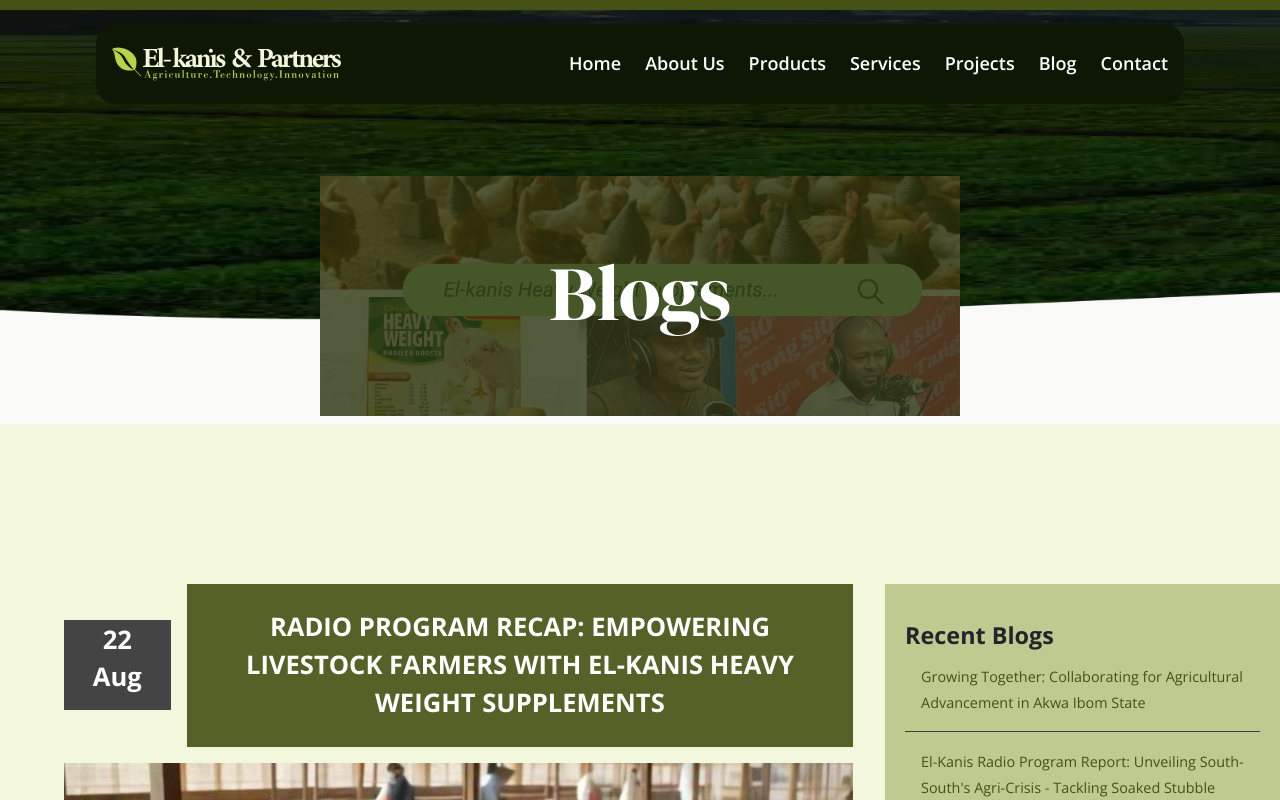
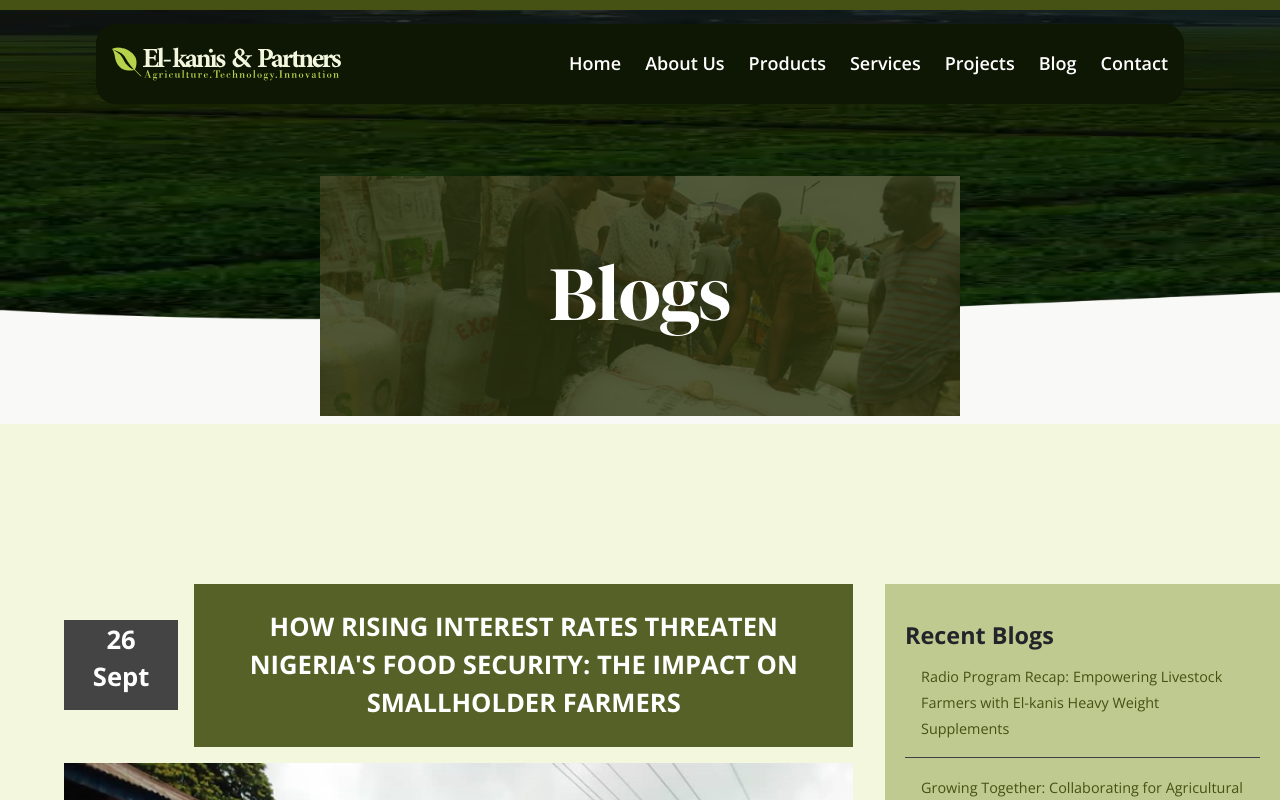
Before and after one commit to AbayomiOlaoye/elkanis_official_website, a React (Create React App) app: page /blogs in a window 1280 px wide. Shown: the top 800 px of the page. Built offline with nearby package versions, Linux system fonts and the light colour scheme.

Commit message:
Update page

```diff
--- a/src/components/pages/Home.js
+++ b/src/components/pages/Home.js
@@ -7,6 +7,7 @@
 import { motion } from 'framer-motion';
 import { TiMail } from 'react-icons/ti';
 import { CiLocationOn } from 'react-icons/ci';
+import { FaLinkedin } from 'react-icons/fa';
 import { SlCallEnd } from 'react-icons/sl';
 import axios from 'axios';
 import Hero from '../sections/hero/Hero';
@@ -142,6 +143,18 @@
                   Mon - Fri: 8:00am - 5:00pm
                 </p>
               </div>
+              <div className="socials">
+                <h3 className="socials--title">Follow Us for News & Updates</h3>
+                <a
+                  href="https://www.linkedin.com/company/elkanis-and-partners/"
+                  target="_blank"
+                  rel="noreferrer"
+                  title="Follow us on LinkedIn"
+                  className="socials--link"
+                >
+                  <FaLinkedin className="linkedin" />
+                </a>
+              </div>
             </small>
           </div>
           <div className="privacy flex column a-i-c desktop">
--- a/src/components/sections/css/sections.css
+++ b/src/components/sections/css/sections.css
@@ -464,6 +464,16 @@
   margin: 3rem 0 1rem;
   max-width: 300px;
   width: 80%;
+}
+
+.socials {
+  margin-top: 1.5rem;
+}
+
+.linkedin {
+  font-size: 2rem;
+  color: var(--primary--01);
+  margin: 1rem 0;
 }
 
 /* Projects */
--- a/src/storage/blog.js
+++ b/src/storage/blog.js
@@ -16,8 +16,26 @@
 import image from '../assets/blogs/image.png';
 import chairAgro from '../assets/blogs/chairman.jpeg';
 import elkanis from '../assets/blogs/elkanis.png';
+import food from '../assets/blogs/food_security.png';
 
 const blogData = [
+  {
+    id: uuidv4(),
+    day: '26',
+    month: 'Sept',
+    year: '2024',
+    title: "How Rising Interest Rates Threaten Nigeria's Food Security: The Impact on Smallholder Farmers",
+    img: food,
+    content: [
+      'The rising interest rates set by the Central Bank of Nigeria (CBN) have become a major source of concern, especially for the food and agricultural sector. Recently, the CBN’s monetary policy, aimed at curbing inflation, has resulted in high interest rates, with the Monetary Policy Rate (MPR) now raised by 50 basis points to 27.25% from 26.75% “to moderate inflation,” which currently stands at 32.15%. This increase means that commercial bank interest rates will hover around 34%, while microfinance banks will offer rates as high as 40%. This decision, while meant to stabilize the economy, has had far-reaching negative consequences for smallholder farmers and the entire agricultural value chain.',
+      'Part of the discussion centered on how the supplement can lower Feed Conversion Ratio (FCR): We explored how our supplements are designed to optimize the FCR, meaning less feed is required for the same amount of weight gain in poultry. This efficiency is a game-changer for farmers, significantly cutting down feed costs—an expense that traditionally accounts for up to 90% of operational costs.',
+      "Balanced Nutrition for Better Growth: The importance of balanced nutrition can't be overstated. Our supplements ensure poultry receives all the essential nutrients for faster and healthier growth, reducing the time to market and allowing farmers to maximize their outputs.",
+      "Empowering Women and Youth: A major focus of our discussion was how El-kanis Heavy Weight supplements support women and youth in livestock farming. By lowering feed costs and increasing profitability, we're helping these groups overcome some of the biggest challenges in the industry, keeping them in business and thriving.",
+      "Driving Sustainable Agriculture: Our mission at El-kanis Agro is to create a sustainable and profitable agricultural sector. Through initiatives like these supplements, we're not just enhancing farm productivity; we're also contributing to food security and job creation across Nigeria.",
+      "Thank you to all the poultry farmers and agro inputs suppliers who patronize our products, and a special thanks to the wonderful El-kanisAgro team members for blending great supplements. Together, we're making strides towards a more prosperous future for our farmers.",
+      "Let's keep the conversation going—feel free to connect and reach out if you're interested in learning more about how El-kanis is transforming agriculture.",
+    ],
+  },
   {
     id: uuidv4(),
     day: '22',
@@ -27,12 +45,26 @@
     img: elkanis,
     content: [
       "Today, we had the privilege of discussing the critical role of El-kanis Heavy Weight livestock supplements on air, highlighting how we're helping poultry farmers improve their operations and boost profitability.",
-      'Part of the discussion centered on how the supplement can lower Feed Conversion Ratio (FCR): We explored how our supplements are designed to optimize the FCR, meaning less feed is required for the same amount of weight gain in poultry. This efficiency is a game-changer for farmers, significantly cutting down feed costs—an expense that traditionally accounts for up to 90% of operational costs.',
-      "Balanced Nutrition for Better Growth: The importance of balanced nutrition can't be overstated. Our supplements ensure poultry receives all the essential nutrients for faster and healthier growth, reducing the time to market and allowing farmers to maximize their outputs.",
-      "Empowering Women and Youth: A major focus of our discussion was how El-kanis Heavy Weight supplements support women and youth in livestock farming. By lowering feed costs and increasing profitability, we're helping these groups overcome some of the biggest challenges in the industry, keeping them in business and thriving.",
-      "Driving Sustainable Agriculture: Our mission at El-kanis Agro is to create a sustainable and profitable agricultural sector. Through initiatives like these supplements, we're not just enhancing farm productivity; we're also contributing to food security and job creation across Nigeria.",
-      "Thank you to all the poultry farmers and agro inputs suppliers who patronize our products, and a special thanks to the wonderful El-kanisAgro team members for blending great supplements. Together, we're making strides towards a more prosperous future for our farmers.",
-      "Let's keep the conversation going—feel free to connect and reach out if you're interested in learning more about how El-kanis is transforming agriculture.",
+      '<h3>The Strain on Smallholder Farmers</h3>',
+      'Nigeria’s agricultural sector, which employs over 70% of the country’s rural population, is heavily dependent on smallholder farmers. These farmers produce about 80% of the country’s food, yet they have limited or no access to capital. Some rely on microfinance institutions, cooperatives, and agricultural loans from commercial banks to fund inputs such as seeds, fertilizers, equipment, and labour. With the current high interest rates, access to affordable credit has become almost impossible for them. For instance, the Economic of Production (EOP) for rice now stands at N2 million per hectare. With microfinance banks charging interest rates of up to 40%, smallholder farmers are left struggling to secure loans. Imagine a rice farmer needing N2 million for one hectare, facing an additional N800,000 in interest payments. This financial burden cripples smallholder farmers and creates a ripple effect, threatening food production and food security across the country.',
+      ' Given the unpredictable nature of agriculture, where farmers deal with the risks of bad weather, pests, diseases, and fluctuating market prices, paying back loans at such high rates becomes a herculean task.',
+      '<h3>Impacts on Food Production</h3>',
+      'The high cost of borrowing has led many farmers to reduce the scale of their farming activities. Those who previously cultivated five hectares of land may now only cultivate two or three, while others abandon farming altogether. This reduction in the scale of farming has a direct impact on food production. The Food and Agriculture Organization (FAO) estimates that Nigeria needs to increase its food production by 50% by 2050 to feed its growing population. However, with smallholder farmers scaling back, this target seems increasingly out of reach.',
+      "For example, maize production, which is vital for food security, livestock feed, and industrial uses, has been hit hard. The reduction in maize cultivation due to high credit costs has led to a 15% drop in production over the last two years. Similarly, rice, Nigeria's staple, is facing challenges. According to the Rice Farmers Association of Nigeria (RIFAN), about 30% of rice farmers have abandoned their farms due to financial strain. These declines in key crops have serious implications for food security, especially as Nigeria remains a net importer of food.",
+      '<h3>Food Security Threatened</h3>',
+      'The ripple effects of reduced food production are already being felt across the country. Food prices have soared. The National Bureau of Statistics (NBS) reported that food inflation hit a record 27.02% in August 2023, with staples like rice, maize, and tomatoes experiencing significant price hikes. A 50kg bag of rice, which cost about N38,000 in 2022, now sells for over N95,000. This price surge has made it increasingly difficult for average Nigerians to afford basic meals, pushing more families into hunger.',
+      'The World Food Programme (WFP) and FAO have both warned that Nigeria is at risk of increased food insecurity if urgent actions are not taken to address the challenges in the agricultural sector. Over 25 million Nigerians were already projected to face food insecurity in 2024, and with smallholder farmers struggling to finance their operations due to high interest rates, this number could rise even further.',
+      '<h3>Collapse of Small and Medium Agribusinesses (SMAs)</h3>',
+      'The high interest rates also threaten the survival of small and medium agribusinesses that support smallholder farmers. Many agribusinesses depend on structured loans to purchase large quantities of farm produce from farmers, process these goods, and supply them to urban markets. However, with the high cost of borrowing, these businesses face cash flow challenges, which limit their capacity to operate. Some businesses are forced to scale down operations, while others are pushed out of business altogether. This creates a vicious cycle: smallholder farmers lose access to reliable markets, agribusinesses face financial distress, and food production and distribution networks collapse.',
+      "One notable example is Nigeria's poultry industry. The Poultry Association of Nigeria (PAN) has highlighted how rising costs of feed and borrowing have reduced the number of poultry farmers. Feed, which constitutes 70% of poultry production costs, has become more expensive, and fewer farmers are able to secure loans to keep their operations running. This has led to a 20% reduction in poultry production nationwide.",
+      '<h3>Implications for Future Agricultural Development</h3>',
+      'The current high interest rates have also stifled innovation and investment in the agricultural sector. Investors are wary of putting their money into agriculture, which is seen as a high-risk venture, especially with the prohibitive cost of capital. This limits the sector’s ability to adopt modern technologies that could boost productivity, such as precision farming, improved seed varieties, and mechanization. Without investment, the sector will remain underdeveloped, unable to meet Nigeria’s growing food demands or compete with global counterparts.',
+      'Furthermore, Nigeria’s agricultural policy goals, such as those outlined in the National Agricultural Technology and Innovation Policy (NATIP), are at risk of being derailed. The policy aims to ensure that agriculture contributes 25% of Nigeria’s GDP by 2025, but without affordable financing, achieving this target will be difficult.',
+      '<h3>A Call for Intervention</h3>',
+      'The impact of high interest rates on Nigeria’s food and agricultural sector is clear: reduced food production, higher prices, increased food insecurity, and economic hardship for smallholder farmers and agribusinesses. To mitigate these negative effects, there is a need for targeted interventions.',
+      "One such intervention could be the creation of special low-interest loan schemes for farmers, similar to the Anchor Borrowers' Programme (ABP), which has provided over N1 trillion in funding to smallholder farmers since 2015. However, such programs need to be better managed and made more accessible to ensure that they reach the farmers who need them most.",
+      'Additionally, the CBN and the government must explore alternative ways to stabilize the economy without imposing such a heavy burden on the agricultural sector. These could include fiscal policies that support agriculture, subsidies for essential farm inputs, and investments in infrastructure that reduce the cost of production.',
+      'If these issues are not addressed, the high-interest rate regime will continue to cripple Nigeria’s agricultural sector, endangering both the livelihoods of smallholder farmers and the country’s food security.',
     ],
   },
   {
```
Also changed, not shown: src/assets/blogs/food_security.png (added).
